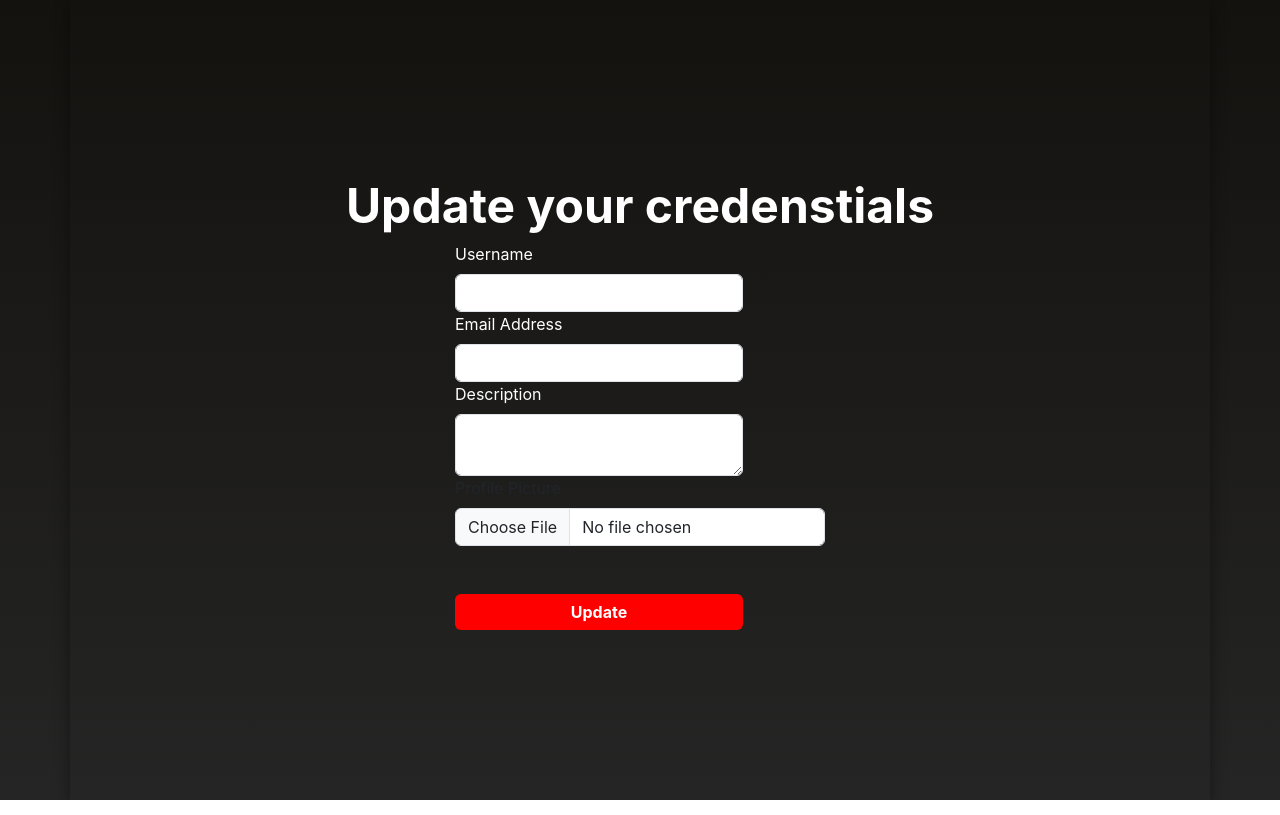
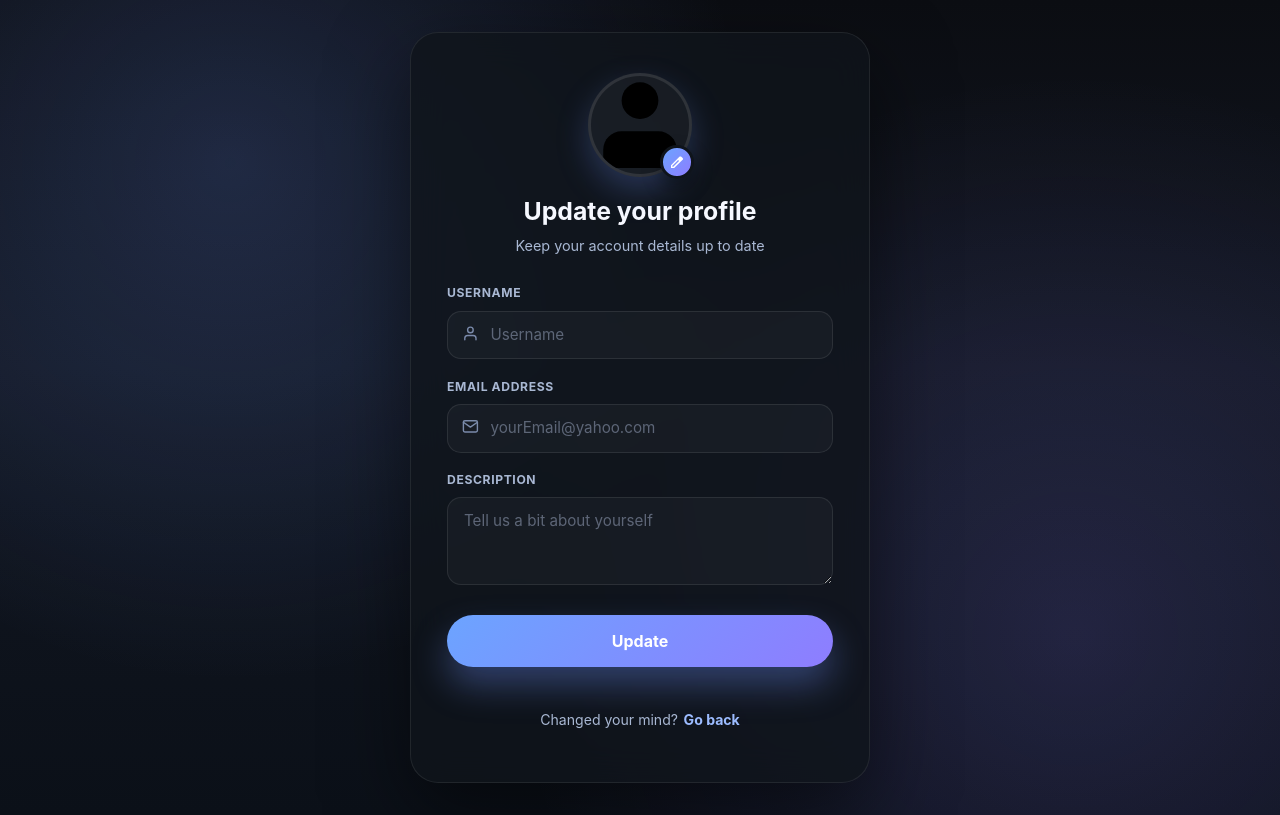
Before and after one commit to ioan-ung/EpicGames, a React (Vite) app in the folder frontend/: page /updateUser in a window 1280 px wide. Built offline with nearby package versions, Linux system fonts and the light colour scheme; no server answers.

Commit message:
Add Update User styles and edit icon SVG
- Created a new CSS file for the Update User page styles, including layout, form elements, and button styles.
- Added an SVG icon for editing user information.

```diff
--- a/frontend/src/components/UpdateUser.jsx
+++ b/frontend/src/components/UpdateUser.jsx
@@ -1,10 +1,40 @@
-import { Button } from "react-bootstrap";
-import React, { useEffect, useState } from "react";
-import { Col, Container, Form, FormGroup, Row } from "react-bootstrap";
-import { useSelector } from "react-redux";
+import React, { useEffect, useRef, useState } from "react";
+import { useSelector, useDispatch } from "react-redux";
+import { useNavigate } from "react-router-dom";
 import { updateUserAction } from "../actions/userActions";
-import { useDispatch } from "react-redux";
-import { useNavigate } from "react-router-dom";
+import UserDefaultImage from "../svg/user.svg";
+import Edit from "../svg/edit.svg?react";
+import "./style/UpdateUser.css";
+
+const UserIcon = () => (
+  <svg
+    className="update-user-input-icon"
+    viewBox="0 0 24 24"
+    fill="none"
+    stroke="currentColor"
+    strokeWidth="2"
+    strokeLinecap="round"
+    strokeLinejoin="round"
+  >
+    <path d="M20 21v-2a4 4 0 0 0-4-4H8a4 4 0 0 0-4 4v2" />
+    <circle cx="12" cy="7" r="4" />
+  </svg>
+);
+
+const MailIcon = () => (
+  <svg
+    className="update-user-input-icon"
+    viewBox="0 0 24 24"
+    fill="none"
+    stroke="currentColor"
+    strokeWidth="2"
+    strokeLinecap="round"
+    strokeLinejoin="round"
+  >
+    <rect x="2" y="4" width="20" height="16" rx="2" />
+    <path d="m22 6-10 7L2 6" />
+  </svg>
+);
 
 const UpdateUser = () => {
   const userCredentials = useSelector((state) => state.getUserReducer);
@@ -12,9 +42,17 @@ const UpdateUser = () => {
   const [email, setEmail] = useState("");
   const [username, setUsername] = useState("");
   const [image, setImage] = useState(null);
+  const [imagePreview, setImagePreview] = useState(null);
   const [description, setDescription] = useState("");
   const dispatch = useDispatch();
   const navigate = useNavigate();
+  const cardRef = useRef(null);
+
+  const handlePageClick = (e) => {
+    if (cardRef.current && !cardRef.current.contains(e.target)) {
+      document.activeElement?.blur();
+    }
+  };
 
   const handleOnSubmit = () => {
     const formData = new FormData();
@@ -32,119 +70,121 @@ const UpdateUser = () => {
     );
   };
 
+  const handleImageChange = (e) => {
+    const file = e.target.files[0];
+    if (!file) return;
+    setImage(file);
+    setImagePreview(URL.createObjectURL(file));
+  };
+
   useEffect(() => {
     setDescription("");
     setUsername("");
     setEmail("");
-    setImage("");
+    setImage(null);
+    setImagePreview(null);
   }, []);
 
   return (
-    <div
-      style={{
-        height: "100vh",
-        width: "100vw",
-        display: "flex",
-        justifyContent: "center",
-        alignItems: "center",
-        backgroundImage: "linear-gradient(#13120F, #252525)",
-      }}
+    <section className="update-user-page" onMouseDown={handlePageClick}>
+      <div className="update-user-shell">
+        <div className="update-user-card" ref={cardRef}>
+          <div className="update-user-brand">
+            <div className="update-user-avatar-wrap">
+              <img
+                className="update-user-avatar"
+                src={imagePreview || userDetails?.image || UserDefaultImage}
+                alt="Profile"
+              />
+              <label
+                className="update-user-avatar-edit"
+                htmlFor="update-user-image-input"
               >
-      <Container
-        className={`d-flex align-items-center justify-content-center flex-column `}
-        style={{
-          position: "absolute",
-          backgroundImage: "linear-gradient(#13120F, #252525)",
-          width: "100vw",
-          height: "100vh",
-          boxShadow: "rgba(0,0,0,0.40) 0px 5px 15px",
-          padding: "0",
-        }}
-      >
-        <Row style={{ color: "white", fontSize: "3rem" }}>
-          <strong>Update your credenstials</strong>
-        </Row>
-        <Row>
-          <Form
+                <Edit />
+              </label>
+              <input
+                id="update-user-image-input"
+                className="update-user-avatar-input"
+                type="file"
+                accept="image/*"
+                onChange={handleImageChange}
+              />
+            </div>
+            <h1>Update your profile</h1>
+            <p>Keep your account details up to date</p>
+          </div>
+
+          {error && <div className="update-user-error">{error}</div>}
+
+          <form
+            className="update-user-form"
             onSubmit={(e) => {
               e.preventDefault();
               handleOnSubmit();
             }}
-            className="d-flex align-items-center justify-content-center flex-column"
-            style={{
-              display: "flex",
-              justifyContent: "center",
-              alignItems: "center",
-            }}
           >
-            <Col>
-              {
-                <>
-                  <FormGroup>
-                    <Form.Label style={{ color: "white" }}>Username</Form.Label>
-                    <Form.Control
-                      name="email"
-                      style={{ width: "18rem" }}
+            <div className="update-user-field">
+              <label htmlFor="update-user-username">Username</label>
+              <div className="update-user-input-wrap">
+                <UserIcon />
+                <input
+                  id="update-user-username"
+                  name="username"
                   type="text"
+                  className="update-user-input"
+                  placeholder={userDetails?.username || "Username"}
                   defaultValue={userDetails?.username}
                   onChange={(e) => setUsername(e.target.value)}
                 />
-                  </FormGroup>
+              </div>
+            </div>
 
-                  <FormGroup>
-                    <Form.Label style={{ color: "white" }}>
-                      Email Address
-                    </Form.Label>
-                    <Form.Control
+            <div className="update-user-field">
+              <label htmlFor="update-user-email">Email Address</label>
+              <div className="update-user-input-wrap">
+                <MailIcon />
+                <input
+                  id="update-user-email"
                   name="email"
-                      style={{ width: "18rem" }}
                   type="email"
+                  className="update-user-input"
+                  placeholder={userDetails?.email || "yourEmail@yahoo.com"}
                   defaultValue={userDetails?.email}
                   onChange={(e) => setEmail(e.target.value)}
                 />
-                  </FormGroup>
+              </div>
+            </div>
 
-                  <FormGroup>
-                    <Form.Label style={{ color: "white" }}>
-                      Description
-                    </Form.Label>
-                    <Form.Control
-                      name="textarea"
-                      style={{ width: "18rem" }}
-                      as="textarea"
+            <div className="update-user-field">
+              <label htmlFor="update-user-description">Description</label>
+              <textarea
+                id="update-user-description"
+                name="description"
+                className="update-user-input"
+                placeholder="Tell us a bit about yourself"
                 defaultValue={userDetails?.description}
                 onChange={(e) => setDescription(e.target.value)}
               />
-                  </FormGroup>
+            </div>
 
-                  <Form.Group controlId="exampleImage">
-                    <Form.Label>Profile Picture</Form.Label>
-                    <Form.Control
-                      type="file"
-                      onChange={(e) => setImage(e.target.files[0])}
-                    />
-                  </Form.Group>
-                </>
-              }
+            <button
+              type="submit"
+              className="update-user-submit-btn"
+              disabled={loading}
+            >
+              {loading ? "Updating..." : "Update"}
+            </button>
 
-              <Button
-                style={{
-                  width: "18rem",
-                  border: "none",
-                  background: "red",
-                  color: "white",
-                  fontWeight: "bolder",
-                }}
-                className="mt-5"
-                type="submit"
-              >
-                Update
-              </Button>
-            </Col>
-          </Form>
-        </Row>
-      </Container>
+            <p className="update-user-cancel-link">
+              Changed your mind?
+              <button type="button" onClick={() => navigate(-1)}>
+                Go back
+              </button>
+            </p>
+          </form>
         </div>
+      </div>
+    </section>
   );
 };
 
--- /dev/null
+++ b/frontend/src/components/style/UpdateUser.css
@@ -0,0 +1,240 @@
+.update-user-page {
+  width: 100vw;
+  min-height: 100vh;
+  position: relative;
+  display: flex;
+  align-items: center;
+  justify-content: center;
+  overflow: hidden;
+  background:
+    radial-gradient(circle at 18% 20%, rgba(110, 150, 255, 0.18), transparent 42%),
+    radial-gradient(circle at 84% 78%, rgba(142, 125, 255, 0.16), transparent 45%),
+    linear-gradient(180deg, #0b0d12 0%, #121722 45%, #0b1018 100%);
+  padding: 2rem 1rem;
+}
+
+.update-user-shell {
+  width: 100%;
+  max-width: 460px;
+  position: relative;
+  z-index: 2;
+}
+
+.update-user-card {
+  background: rgba(15, 20, 27, 0.8);
+  border: 1px solid rgba(255, 255, 255, 0.08);
+  border-radius: 28px;
+  box-shadow: 0 30px 80px rgba(0, 0, 0, 0.5);
+  backdrop-filter: blur(18px);
+  padding: 2.5rem 2.25rem 2.25rem;
+}
+
+.update-user-brand {
+  display: flex;
+  flex-direction: column;
+  align-items: center;
+  text-align: center;
+  margin-bottom: 1.75rem;
+  gap: 0.25rem;
+}
+
+.update-user-brand h1 {
+  font-size: 1.55rem;
+  margin: 0;
+  color: #f6f8ff;
+  font-weight: 700;
+}
+
+.update-user-brand p {
+  margin: 0.25rem 0 0;
+  color: #a9b8d3;
+  font-size: 0.9rem;
+}
+
+.update-user-avatar-wrap {
+  position: relative;
+  width: 6.5rem;
+  height: 6.5rem;
+  margin-bottom: 1rem;
+}
+
+.update-user-avatar {
+  width: 100%;
+  height: 100%;
+  border-radius: 50%;
+  object-fit: cover;
+  border: 3px solid rgba(255, 255, 255, 0.1);
+  box-shadow: 0 14px 32px rgba(111, 146, 255, 0.25);
+  background: rgba(255, 255, 255, 0.04);
+}
+
+.update-user-avatar-edit {
+  position: absolute;
+  right: -0.1rem;
+  bottom: -0.1rem;
+  width: 2.1rem;
+  height: 2.1rem;
+  border-radius: 50%;
+  display: flex;
+  align-items: center;
+  justify-content: center;
+  background: linear-gradient(135deg, #6ca4ff, #8e7dff);
+  border: 3px solid #0f141b;
+  color: #fff;
+  cursor: pointer;
+  box-shadow: 0 8px 18px rgba(0, 0, 0, 0.35);
+  transition: transform 0.2s ease;
+}
+
+.update-user-avatar-edit:hover {
+  transform: scale(1.08);
+}
+
+.update-user-avatar-edit svg {
+  width: 1rem;
+  height: 1rem;
+}
+
+.update-user-avatar-input {
+  display: none;
+}
+
+.update-user-form {
+  display: flex;
+  flex-direction: column;
+  gap: 1.15rem;
+  animation: update-user-fade-in 0.25s ease;
+}
+
+@keyframes update-user-fade-in {
+  from {
+    opacity: 0;
+    transform: translateY(6px);
+  }
+  to {
+    opacity: 1;
+    transform: translateY(0);
+  }
+}
+
+.update-user-field label {
+  display: block;
+  font-size: 0.76rem;
+  font-weight: 700;
+  letter-spacing: 0.05em;
+  text-transform: uppercase;
+  color: #a9b8d3;
+  margin-bottom: 0.5rem;
+}
+
+.update-user-input-wrap {
+  position: relative;
+  display: flex;
+  align-items: center;
+}
+
+.update-user-input-icon {
+  position: absolute;
+  left: 0.95rem;
+  top: 0.9rem;
+  width: 1.05rem;
+  height: 1.05rem;
+  color: #7b8bab;
+  pointer-events: none;
+}
+
+.update-user-input {
+  width: 100%;
+  background: rgba(255, 255, 255, 0.03);
+  border: 1px solid rgba(255, 255, 255, 0.09);
+  border-radius: 14px;
+  padding: 0.75rem 1rem 0.75rem 2.65rem;
+  color: #edf2ff;
+  font-size: 0.95rem;
+  transition: all 0.2s ease;
+}
+
+.update-user-input::placeholder {
+  color: rgba(180, 192, 222, 0.45);
+}
+
+.update-user-input:focus {
+  outline: none;
+  border-color: rgba(138, 173, 255, 0.7);
+  background: rgba(110, 150, 255, 0.06);
+  box-shadow: 0 0 0 4px rgba(110, 150, 255, 0.12);
+}
+
+textarea.update-user-input {
+  padding-left: 1rem;
+  min-height: 5.5rem;
+  resize: vertical;
+}
+
+.update-user-submit-btn {
+  margin-top: 0.35rem;
+  border: none;
+  border-radius: 999px;
+  padding: 0.85rem 1.5rem;
+  font-weight: 700;
+  font-size: 1rem;
+  color: #fff;
+  background: linear-gradient(135deg, #6ca4ff, #8e7dff);
+  box-shadow: 0 18px 35px rgba(111, 146, 255, 0.35);
+  cursor: pointer;
+  transition: transform 0.2s ease, opacity 0.2s ease;
+}
+
+.update-user-submit-btn:hover {
+  transform: translateY(-1px);
+}
+
+.update-user-submit-btn:active {
+  transform: translateY(0);
+}
+
+.update-user-submit-btn:disabled {
+  opacity: 0.6;
+  cursor: not-allowed;
+  transform: none;
+}
+
+.update-user-cancel-link {
+  text-align: center;
+  margin-top: 1.5rem;
+  color: #a9b8d3;
+  font-size: 0.88rem;
+}
+
+.update-user-cancel-link button {
+  background: none;
+  border: none;
+  color: #9cbcff;
+  font-weight: 700;
+  cursor: pointer;
+  padding: 0;
+  margin-left: 0.35rem;
+  font-size: inherit;
+}
+
+.update-user-cancel-link button:hover {
+  color: #fff;
+  text-decoration: underline;
+}
+
+.update-user-error {
+  color: #ff8a8a;
+  background: rgba(255, 90, 90, 0.08);
+  border: 1px solid rgba(255, 90, 90, 0.25);
+  border-radius: 12px;
+  padding: 0.65rem 0.9rem;
+  font-size: 0.85rem;
+  text-align: center;
+}
+
+@media (max-width: 575.98px) {
+  .update-user-card {
+    padding: 2rem 1.5rem 1.75rem;
+    border-radius: 22px;
+  }
+}
--- a/frontend/src/index.css
+++ b/frontend/src/index.css
@@ -1,5 +1,10 @@
+html {
+  background-color: #0b0d12;
+}
+
 body {
   margin: 0;
+  background-color: #0b0d12;
   font-family: -apple-system, BlinkMacSystemFont, 'Segoe UI', 'Roboto', 'Oxygen',
     'Ubuntu', 'Cantarell', 'Fira Sans', 'Droid Sans', 'Helvetica Neue',
     sans-serif;
```
Also changed, not shown: frontend/src/components/Header.jsx (+37 -1 lines), frontend/src/components/style/Navbar.css (+30 -0 lines), frontend/src/svg/edit.svg (added), 5 other files (tests, documents, lock files or other folders). Lines whose indentation alone changed are shown as unchanged.
